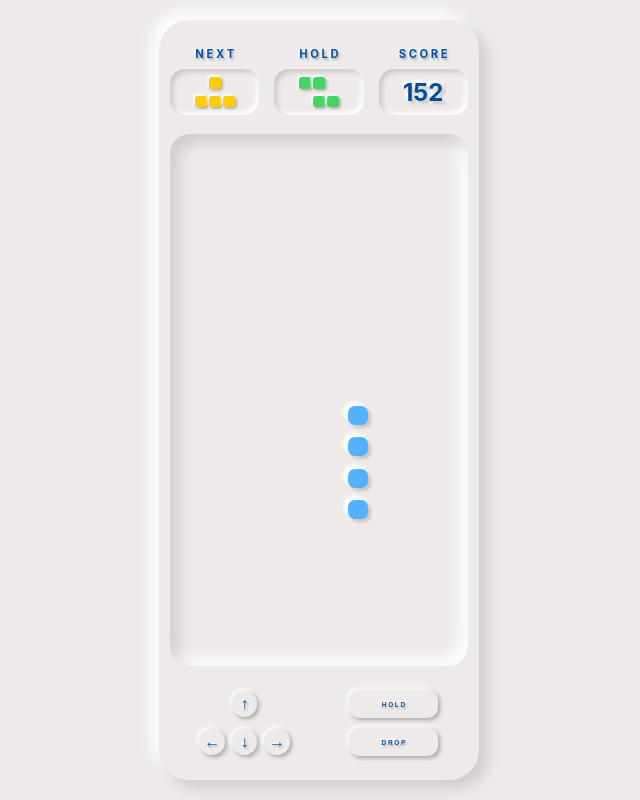
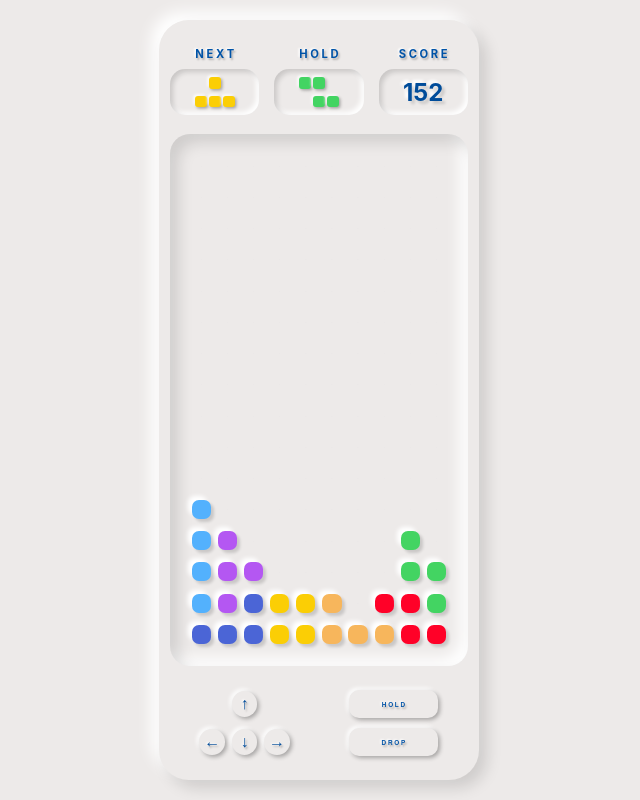
Before and after one commit to curry0622/Tetris-Web-Game, a React (Create React App) app: page / in a window 1280 px wide. Shown: the whole page, without its empty margins (321-961 px from the left). Built offline with nearby package versions, Linux system fonts and the light colour scheme.

Commit message:
feat: blocks color

```diff
--- a/src/game/control/index.tsx
+++ b/src/game/control/index.tsx
@@ -1,23 +1,16 @@
-import React, { useState } from 'react';
+import React from 'react';
 import classNames from 'classnames';
 import Directions from './directions';
 import Hold from './hold';
 import Drop from './drop';
 
-const Control: React.FC = () => {
-  // button class name
-  const [keyName, setKeyName] = useState<string>('');
+interface IProps {
+  keyName: string;
+  setKeyName(keyName: string): void;
+}
 
-  // keyName down event
-  document.addEventListener('keydown', (e) => {
-    setKeyName(e.key.toString());
-  });
-
-  // keyName down event
-  document.addEventListener('keyup', () => {
-    setKeyName('');
-  });
-
+// eslint-disable-next-line arrow-body-style
+const Control: React.FC<IProps> = ({ keyName }) => {
   return (
     <div className={classNames('control-container')}>
       <Directions keyName={keyName} />
--- a/src/game/screen/blocks.ts
+++ b/src/game/helper/index.ts
@@ -1,4 +1,4 @@
-export const blocks = [
+export const defaultBlks = [
   [0, 0, 0, 0, 0, 0, 0, 0, 0, 0],
   [0, 0, 0, 0, 0, 0, 0, 0, 0, 0],
   [0, 0, 0, 0, 0, 0, 0, 0, 0, 0],
@@ -10,9 +10,9 @@ export const blocks = [
   [0, 0, 0, 0, 0, 0, 0, 0, 0, 0],
   [0, 0, 0, 0, 0, 0, 0, 0, 0, 0],
   [0, 0, 0, 0, 0, 0, 0, 0, 0, 0],
-  [1, 1, 0, 0, 0, 0, 0, 0, 0, 0],
-  [1, 1, 0, 0, 0, 1, 1, 0, 0, 0],
-  [1, 1, 1, 1, 1, 1, 1, 0, 0, 0],
-  [1, 1, 1, 1, 1, 1, 1, 1, 0, 0],
-  [1, 1, 1, 1, 1, 1, 1, 1, 1, 0],
+  [5, 0, 0, 0, 0, 0, 0, 0, 0, 0],
+  [5, 7, 0, 0, 0, 0, 0, 0, 4, 0],
+  [5, 7, 7, 0, 0, 0, 0, 0, 4, 4],
+  [5, 7, 6, 3, 3, 2, 0, 1, 1, 4],
+  [6, 6, 6, 3, 3, 2, 2, 2, 1, 1],
 ];
--- a/src/game/index.tsx
+++ b/src/game/index.tsx
@@ -4,34 +4,36 @@ import classNames from 'classnames';
 import Status from './status';
 import Screen from './screen';
 import Control from './control';
+import { defaultBlks } from './helper';
 
 const Game: React.FC = () => {
+  // state of key
+  const [keyName, setKeyName] = useState<string>('');
+
+  // key down event
+  document.addEventListener('keydown', (e) => {
+    setKeyName(e.key.toString());
+  });
+
+  // key down event
+  document.addEventListener('keyup', () => {
+    setKeyName('');
+  });
+
   // blocks to display
-  const [blks, setBlks] = useState<number[][]>([
-    [0, 0, 0, 0, 0, 0, 0, 0, 0, 0],
-    [0, 0, 0, 0, 0, 0, 0, 0, 0, 0],
-    [0, 0, 0, 0, 0, 0, 0, 0, 0, 0],
-    [0, 0, 0, 0, 0, 0, 0, 0, 0, 0],
-    [0, 0, 0, 0, 0, 0, 0, 0, 0, 0],
-    [0, 0, 0, 0, 0, 0, 0, 0, 0, 0],
-    [0, 0, 0, 0, 0, 0, 0, 0, 0, 0],
-    [0, 0, 0, 0, 0, 0, 0, 0, 0, 0],
-    [0, 0, 0, 0, 0, 0, 1, 0, 0, 0],
-    [0, 0, 0, 0, 0, 0, 1, 0, 0, 0],
-    [0, 0, 0, 0, 0, 0, 1, 0, 0, 0],
-    [0, 0, 0, 0, 0, 0, 1, 0, 0, 0],
-    [0, 0, 0, 0, 0, 0, 0, 0, 0, 0],
-    [0, 0, 0, 0, 0, 0, 0, 0, 0, 0],
-    [0, 0, 0, 0, 0, 0, 0, 0, 0, 0],
-    [0, 0, 0, 0, 0, 0, 0, 0, 0, 0],
-  ]);
+  const [blks, setBlks] = useState<number[][]>(defaultBlks);
 
   // function to determine blocks
-  const handleBlksChange = () => {};
+  const handleBlksChange = () => {
+    setBlks((prev) => {
+      const tmpBlks = [...prev];
+      return tmpBlks;
+    });
+  };
 
-  // trigger handleBlksChange each second
+  // trigger handleBlksChange each interval
   useEffect(() => {
-    setInterval(handleBlksChange, 1000);
+    setInterval(handleBlksChange, 500);
   }, []);
 
   return (
@@ -39,7 +41,7 @@ const Game: React.FC = () => {
       <div className={classNames('board-container')}>
         <Status />
         <Screen blks={blks} />
-        <Control />
+        <Control keyName={keyName} setKeyName={setKeyName} />
       </div>
     </main>
   );
--- a/src/game/screen/index.tsx
+++ b/src/game/screen/index.tsx
@@ -12,11 +12,98 @@ const Screen: React.FC<IProps> = ({ blks }) => {
     return (
       <div className={classNames('screen-row')}>
         {row.map((i) => {
-          return i ? (
-            <div className={classNames('screen-block--filled')} />
-          ) : (
-            <div className={classNames('screen-block--empty')}>&#8226;</div>
-          );
+          // return i ? (
+          //   <div className={classNames('screen-block--filled')} />
+          // ) : (
+          //   <div className={classNames('screen-block--empty')}>&#8226;</div>
+          // );
+          switch (i) {
+            default:
+              return (
+                <div className={classNames('screen-block--empty')}>&#8226;</div>
+              );
+            case 0:
+              return (
+                <div className={classNames('screen-block--empty')}>&#8226;</div>
+              );
+            case 1:
+              return (
+                <div
+                  className={classNames(
+                    'screen-block--filled',
+                    'screen-block--red',
+                  )}
+                >
+                  &#8226;
+                </div>
+              );
+            case 2:
+              return (
+                <div
+                  className={classNames(
+                    'screen-block--filled',
+                    'screen-block--orange',
+                  )}
+                >
+                  &#8226;
+                </div>
+              );
+            case 3:
+              return (
+                <div
+                  className={classNames(
+                    'screen-block--filled',
+                    'screen-block--yellow',
+                  )}
+                >
+                  &#8226;
+                </div>
+              );
+            case 4:
+              return (
+                <div
+                  className={classNames(
+                    'screen-block--filled',
+                    'screen-block--green',
+                  )}
+                >
+                  &#8226;
+                </div>
+              );
+            case 5:
+              return (
+                <div
+                  className={classNames(
+                    'screen-block--filled',
+                    'screen-block--blue',
+                  )}
+                >
+                  &#8226;
+                </div>
+              );
+            case 6:
+              return (
+                <div
+                  className={classNames(
+                    'screen-block--filled',
+                    'screen-block--indigo',
+                  )}
+                >
+                  &#8226;
+                </div>
+              );
+            case 7:
+              return (
+                <div
+                  className={classNames(
+                    'screen-block--filled',
+                    'screen-block--purple',
+                  )}
+                >
+                  &#8226;
+                </div>
+              );
+          }
         })}
       </div>
     );
--- a/src/scss/game/screen/index.scss
+++ b/src/scss/game/screen/index.scss
@@ -18,7 +18,6 @@
   flex-direction: column;
   justify-content: center;
   align-items: center;
-  // border: red solid 1px;
 }
 
 .screen-row {
@@ -27,18 +26,6 @@
   display: flex;
   justify-content: space-evenly;
   align-items: center;
-  // border: red solid 1px;
-}
-
-.screen-block--filled {
-  width: 1.5vw;
-  height: 1.5vw;
-  color: transparent;
-  background-color: #53b1fd;
-  border-radius: 7px;
-  box-shadow:
-    3px 3px 3px rgba(0, 0, 0, 0.15),
-    -4px -4px 4px rgba(255, 255, 255, 1);
 }
 
 .screen-block--empty {
@@ -50,3 +37,41 @@
   justify-content: center;
   align-items: center;
 }
+
+.screen-block--filled {
+  width: 1.5vw;
+  height: 1.5vw;
+  color: transparent;
+  border-radius: 7px;
+  box-shadow:
+    3px 3px 3px rgba(0, 0, 0, 0.15),
+    -4px -4px 4px rgba(255, 255, 255, 1);
+}
+
+.screen-block--red {
+  background-color: #ff0128;
+}
+
+.screen-block--orange {
+  background-color: #f7b65c;
+}
+
+.screen-block--yellow {
+  background-color: #fbce05;
+}
+
+.screen-block--green {
+  background-color: #43d462;
+}
+
+.screen-block--blue {
+  background-color: #53b1fd;
+}
+
+.screen-block--indigo {
+  background-color: #4b65d6;
+}
+
+.screen-block--purple {
+  background-color: #b457f2;
+}
--- a/src/scss/game/status/next.scss
+++ b/src/scss/game/status/next.scss
@@ -25,9 +25,6 @@
   justify-content: center;
   align-items: center;
   border-radius: 15px;
-  // box-shadow:
-  //   inset 8px 8px 15px rgba(0, 0, 0, 0.13),
-  //   inset -8px -8px 15px rgba(255, 255, 255, 1);
   box-shadow:
     inset 3px 3px 5px rgba(0, 0, 0, 0.15),
     inset -3px -3px 5px rgba(255, 255, 255, 1);
```
